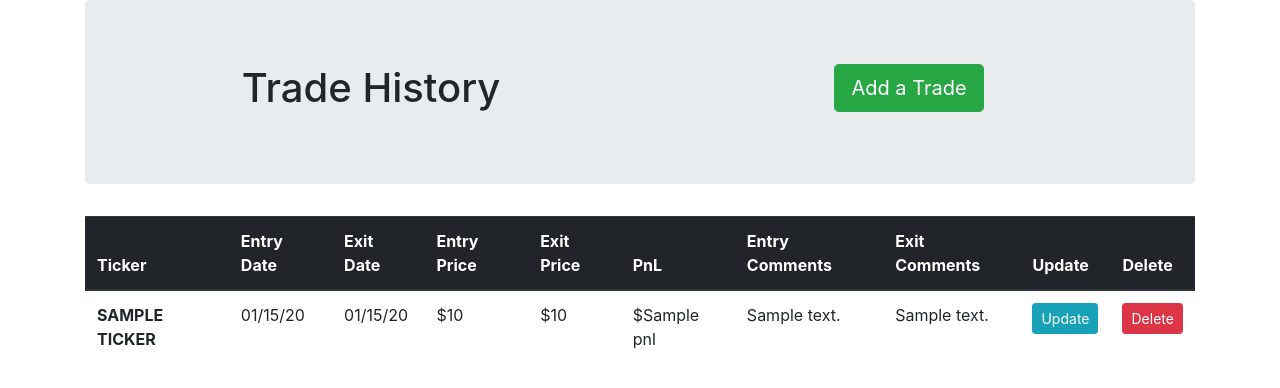
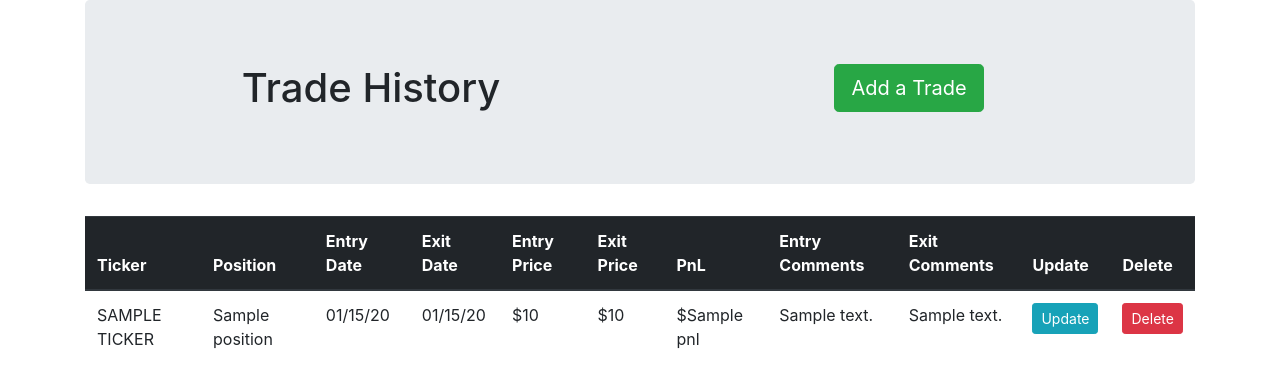
Before and after one commit to jbloemker97/Trade-Tracker, a Django app: template trades/templates/trades/index.html in a window 1280 px wide. Shown: the top 388 px of the page. Run offline with Django 3.2, Linux system fonts and the light colour scheme; the template is opened without the code that fills it: most values are stand-ins (such as "Sample title", 1, 10 or a date in 2020); some libraries are stand-ins or nearby versions.

Commit message:
Added position to our table and fixed font weight

```diff
--- a/trades/templates/trades/index.html
+++ b/trades/templates/trades/index.html
@@ -15,6 +15,7 @@
         <thead class="thead-dark">
           <tr>
             <th scope="col">Ticker</th>
+            <th scope="col">Position</th>
             <th scope="col">Entry Date</th>
             <th scope="col">Exit Date</th>
             <th scope="col">Entry Price</th>
@@ -29,7 +30,8 @@
         <tbody>
             {% for trade in trades %}
             <tr class="trade-row">
-                <th scope="row">{{ trade.ticker|upper }}</th>
+                <th scope="row" class="font-weight-normal">{{ trade.ticker|upper }}</th>
+                <th class="font-weight-normal">{{ trade.position }}</th>
                 <td>{{ trade.entry_date|date:"m/d/y" }}</td>
                 <td>{{ trade.exit_date|date:"m/d/y" }}</td>
                 <td>${{ trade.entry_price }}</td>
```
